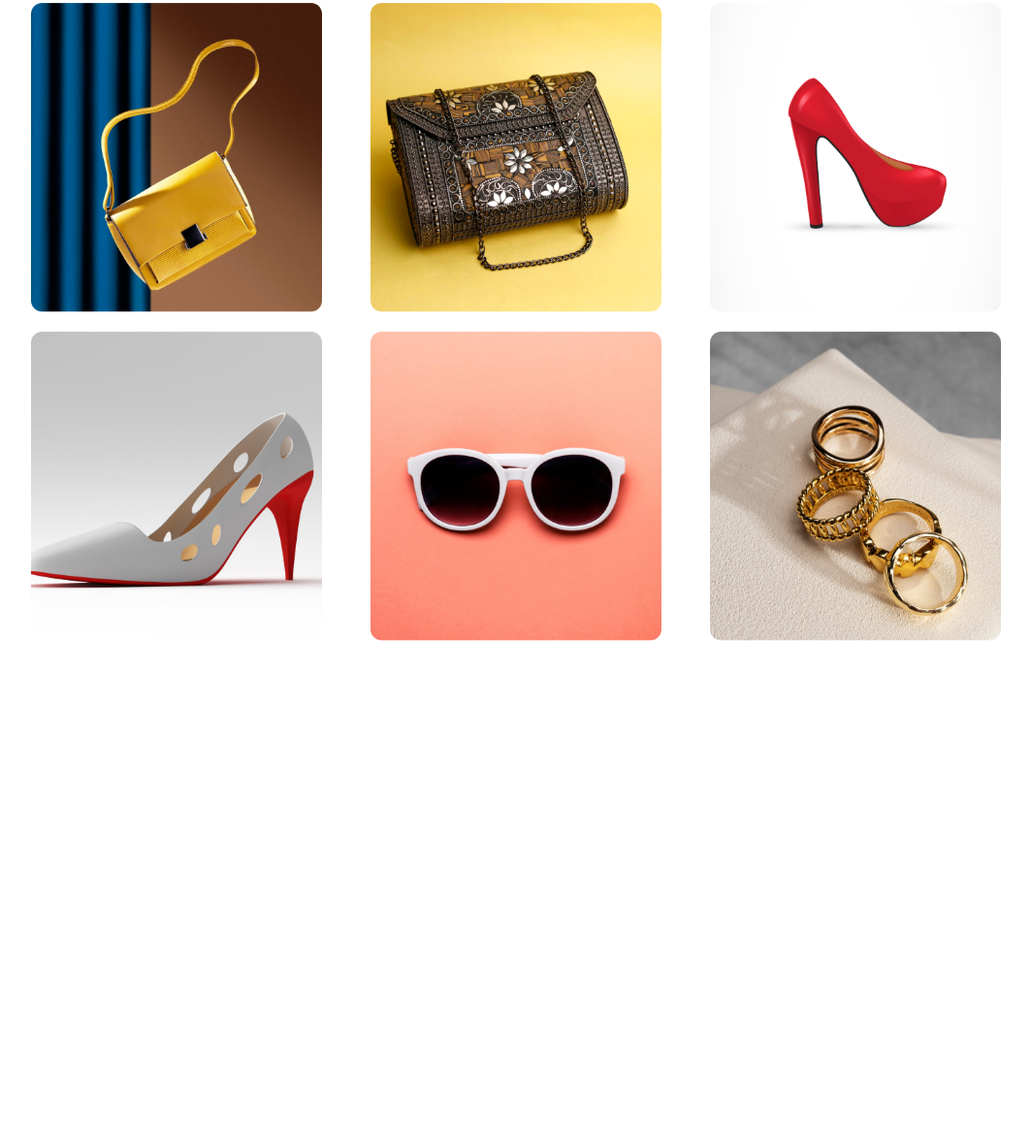
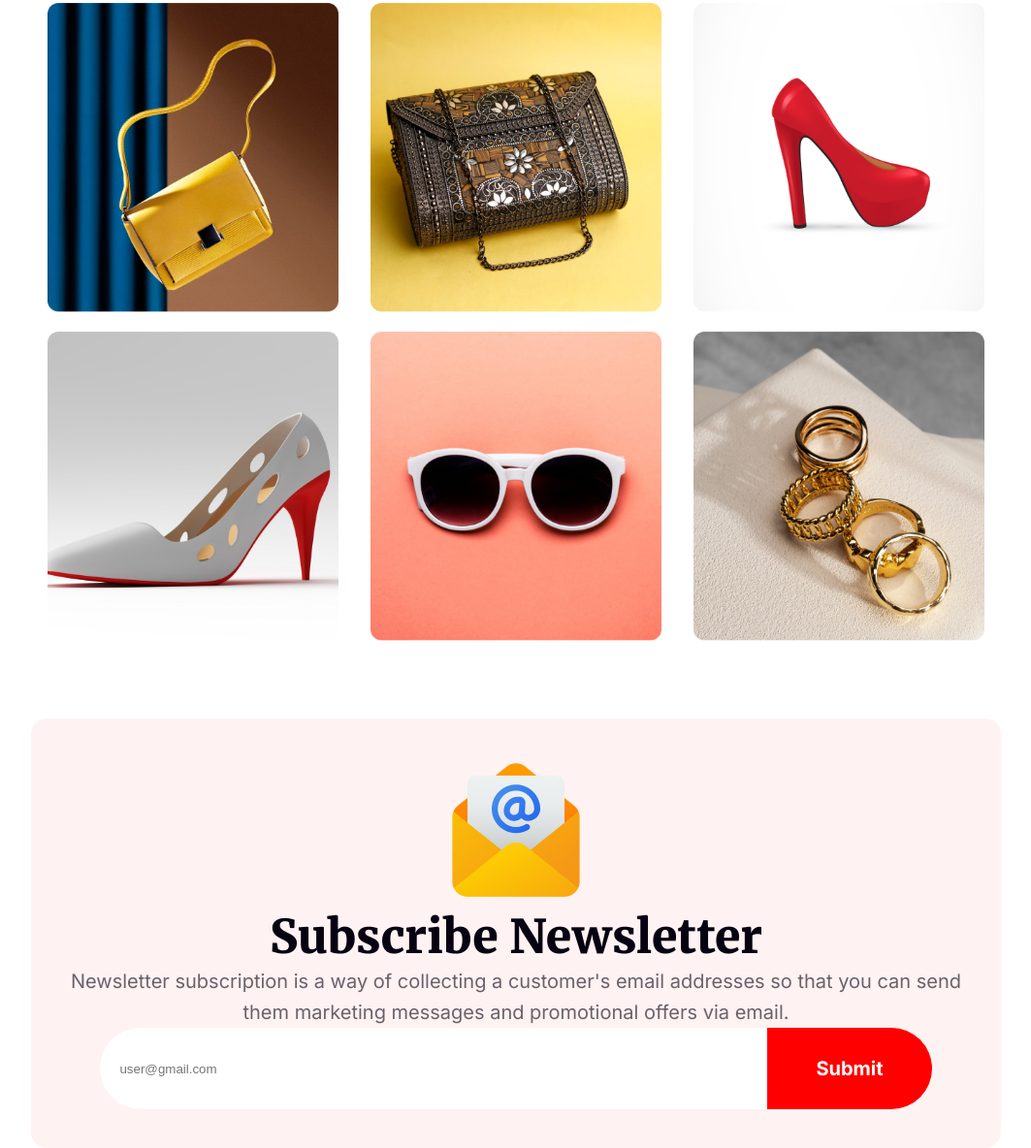
Before and after one commit to saima67/happy-new-year, a plain HTML site: page index.html in a window 1280 px wide. Shown: the part 3221-4405 px from the top of the page at 97% size, without its empty margins (108-1171 px from the left). Before the commit the page ends 3882 px from the top, so only its background shows below. Drawn offline with Linux system fonts and the light colour scheme.

Commit message:
finished subscribe newsletter

```diff
--- a/index.html
+++ b/index.html
@@ -93,16 +93,51 @@
           </div>
           <div class="best-gifts-images">
             <div class="best-gifts-image-first">
-              <img src="resources/Rectangle 3.png" alt="" class="gift-images" />
-              <img src="resources/Rectangle 4.png" alt="" class="gift-images" />
-              <img src="resources/Rectangle 5.png" alt="" class="gift-images" />
+              <div class="gift-images">
+                <img src="resources/Rectangle 3.png" alt="" />
+              </div>
+              <div class="gift-images">
+                <img src="resources/Rectangle 4.png" alt="" />
+              </div>
+              <div class="gift-images">
+                <img src="resources/Rectangle 5.png" alt="" />
+              </div>
             </div>
             <div class="best-gifts-image-second">
-              <img src="resources/Rectangle 6.png" alt="" class="gift-images" />
-              <img src="resources/Rectangle 7.png" alt="" class="gift-images" />
-              <img src="resources/Rectangle 8.png" alt="" class="gift-images" />
+              <div class="gift-images">
+                <img src="resources/Rectangle 6.png" alt="" />
+              </div>
+              <div class="gift-images">
+                <img src="resources/Rectangle 7.png" alt="" />
+              </div>
+              <div class="gift-images">
+                <img src="resources/Rectangle 8.png" alt="" />
+              </div>
             </div>
           </div>
+        </div>
+      </section>
+      <section class="subscribe-newsletter">
+        <div class="newsletter-image">
+          <img src="resources/Group 61.png" alt="" />
+        </div>
+        <div>
+          <h2>Subscribe Newsletter</h2>
+          <p>
+            Newsletter subscription is a way of collecting a customer's email
+            addresses so that you can send them marketing messages and
+            promotional offers via email.
+          </p>
+        </div>
+        <div class="subscribe">
+          <form class="newsletter" action="">
+            <input
+              class="email-type"
+              type="email"
+              placeholder="user@gmail.com"
+            />
+            <input class="btn-primary" type="submit" value="Submit" />
+          </form>
         </div>
       </section>
     </main>
--- a/styles/newyear.css
+++ b/styles/newyear.css
@@ -230,11 +230,79 @@ line-height: 32px; /* 160% */
     line-height: 32px; /* 160% */
 
 }
+.gift-images img{
+    width: 90%;
+    transition: all 1s ease-in-out;
+}
+
 .gift-images{
-    width: 30%;
+    display: flex;
+    justify-content: center;
 }
+
+.gift-images:hover img{
+    transform: scale(1.1);
+}
+
 .best-gifts-image-first, .best-gifts-image-second{
     display: flex;
     justify-content: space-between;
     margin-top: 20px;
 }
+.subscribe{
+    display: flex;
+    justify-content: center;
+}
+.newsletter{
+    display: flex;
+}
+.subscribe-newsletter {
+    border-radius: 16px;
+    background: rgba(255, 0, 0, 0.05);
+    margin-top: 80px;
+    padding: 40px;
+    font-style: normal;
+    text-align: center;
+}
+.subscribe-newsletter h2{
+    color: #070211;
+    font-family: 'Merriweather' ,sans-serif;
+    font-size: 48px;
+    font-weight: 900;
+    line-height: normal;
+}
+.subscribe-newsletter p{
+    color: rgba(7, 2, 17, 0.60);
+    font-family: 'Inter',sans-serif;
+    font-size: 20px;
+    font-weight: 400;
+    line-height: 32px;
+}
+
+.email-type{
+    width: 648px;
+    border-radius: 50px 0px 0px 50px;
+    background: #FFF;
+    border: none;
+    padding: 30px 20px;
+}
+
+.email-type:focus{
+    outline: none;
+}
+
+.btn-primary{
+    border-radius: 0px 50px 50px 0px;
+    background: #F00;
+    color: #FFF;
+    text-align: center;
+    font-family: 'Inter',sans-serif;
+    font-size: 20px;
+    font-style: normal;
+    font-weight: 600;
+    line-height: normal;
+    text-transform: capitalize;
+    padding: 30px 50px;
+    border: none;
+    cursor: pointer;
+}
```
